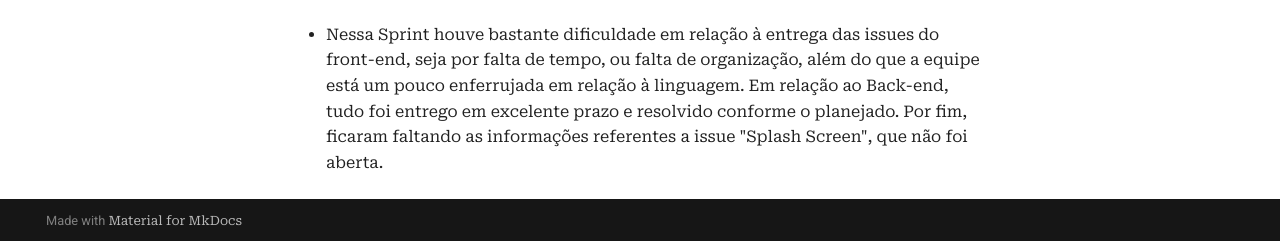
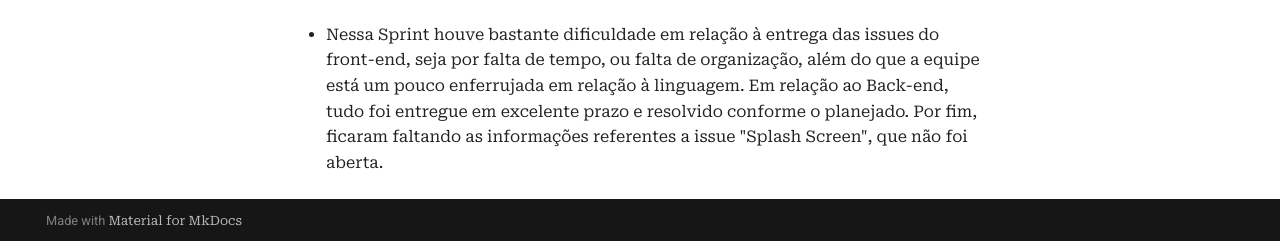
Before and after one commit to UnBArqDsw2021-2/2021.2_G4_CadernetaDeCampoDigital_docs, an MkDocs documentation site: the page built from docs/sprints/review_4.md, in a window 1280 px wide and 900 px high, scrolled down 1641 px. Shown: the part 656-897 px from the top of the window. Built offline with MkDocs 1.6.1 and Material for MkDocs 9.7.7, drawn with Linux system fonts in a browser that asks for light colours; comment, search, counter and statistics services are not loaded.

Commit message:
#120 Corrigindo alteracao restante

```diff
--- a/docs/sprints/review_4.md
+++ b/docs/sprints/review_4.md
@@ -33,7 +33,7 @@
 <img src="../../assets/sprints/velocity_4.png" class="zoom"/>
 
 ## 6. Review do Scrum Master
-- Nessa Sprint houve bastante dificuldade em relação à entrega das issues do front-end, seja por falta de tempo, ou falta de organização, além do que a equipe está um pouco enferrujada em relação à linguagem. Em relação ao Back-end, tudo foi entrego em excelente prazo e resolvido conforme o planejado. Por fim, ficaram faltando as informações referentes a issue "Splash Screen", que não foi aberta.
+- Nessa Sprint houve bastante dificuldade em relação à entrega das issues do front-end, seja por falta de tempo, ou falta de organização, além do que a equipe está um pouco enferrujada em relação à linguagem. Em relação ao Back-end, tudo foi entregue em excelente prazo e resolvido conforme o planejado. Por fim, ficaram faltando as informações referentes a issue "Splash Screen", que não foi aberta.
 
 
 
```
